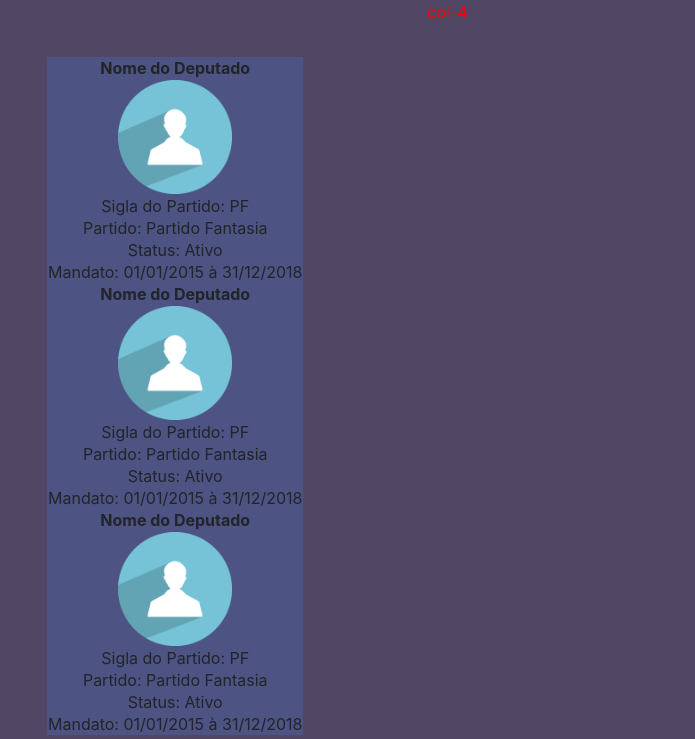
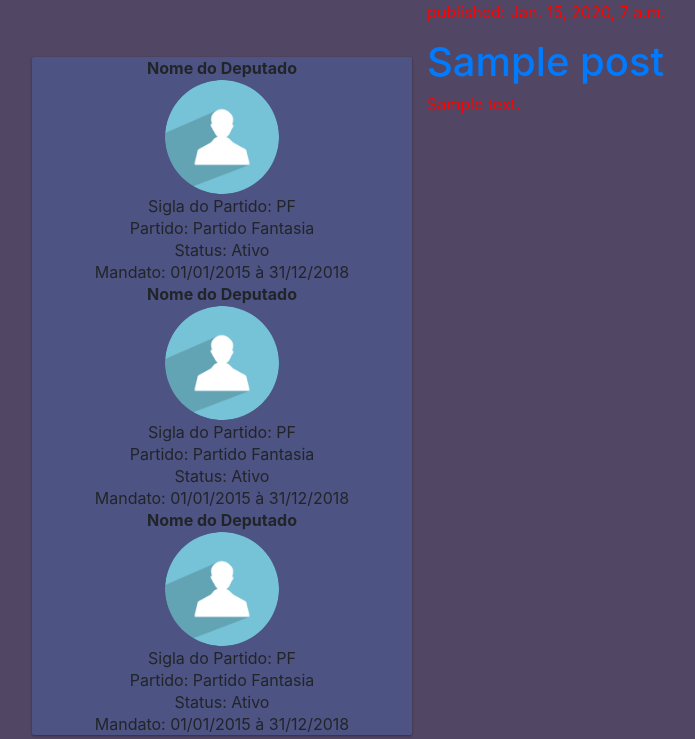
Before and after one commit to pedrohcavalcante/my-first-blog, a Django app: template blog/templates/blog/post_list.html in a window 1280 px wide. Shown: the part 61-800 px from the top of the page, without its empty margins (38-733 px from the left). Run offline with Django 3.2, Linux system fonts and the light colour scheme; the template is opened without the code that fills it: values that come from a table or form of the project are taken from there, others are empty; tables that the repository leaves empty hold one stand-in row (values such as "Sample post"); some libraries are stand-ins or nearby versions.

Commit message:
css change

```diff
--- a/blog/static/css/blog.css
+++ b/blog/static/css/blog.css
@@ -16,9 +16,22 @@ table{
 th{
 	text-align: center;
 }
+img{
+	border-radius: 50%;
+}
 .left-container{
+	border-radius: 2px;
 	margin-top: 5%;
+	box-shadow: 0 1px 3px rgba(0,0,0,0.12), 0 1px 2px rgba(0,0,0,0.24);
+  	transition: all 0.3s cubic-bezier(.25,.8,.25,1);
+  	background-color: #4d5382;
 }
+.left-container:hover {
+  box-shadow: 0 14px 28px rgba(0,0,0,0.25), 0 10px 10px rgba(0,0,0,0.22);
+}
+
 .left-container > table{
-	background-color: #4d5382;
+	text-align: center;
+	margin-left: auto;
+	margin-right: auto;
 }
--- a/blog/templates/blog/post_list.html
+++ b/blog/templates/blog/post_list.html
@@ -149,7 +149,14 @@
     					</tbody>
     				</table>
     			</div>
-  				<div class="col-8">col-4</div>
+  				<div class="col-8">{% for post in posts %}
+   										<div>
+								        <p>published: {{ post.published_date }}</p>
+								        <h1><a href="">{{ post.title }}</a></h1>
+								        <p>{{ post.text|linebreaksbr }}</p>
+								    </div>
+									{% endfor %}
+				</div>
     		</div>
     	</div>
     </body>
--- a/blog/views.py
+++ b/blog/views.py
@@ -1,5 +1,7 @@
 from django.shortcuts import render
+from django.utils import timezone
+from .models import Post
 
-# Create your views here.
 def post_list(request):
-    return render(request, 'blog/post_list.html', {})
+    posts = Post.objects.filter(published_date__lte=timezone.now()).order_by('published_date')
+    return render(request, 'blog/post_list.html', {'posts': posts})
```
